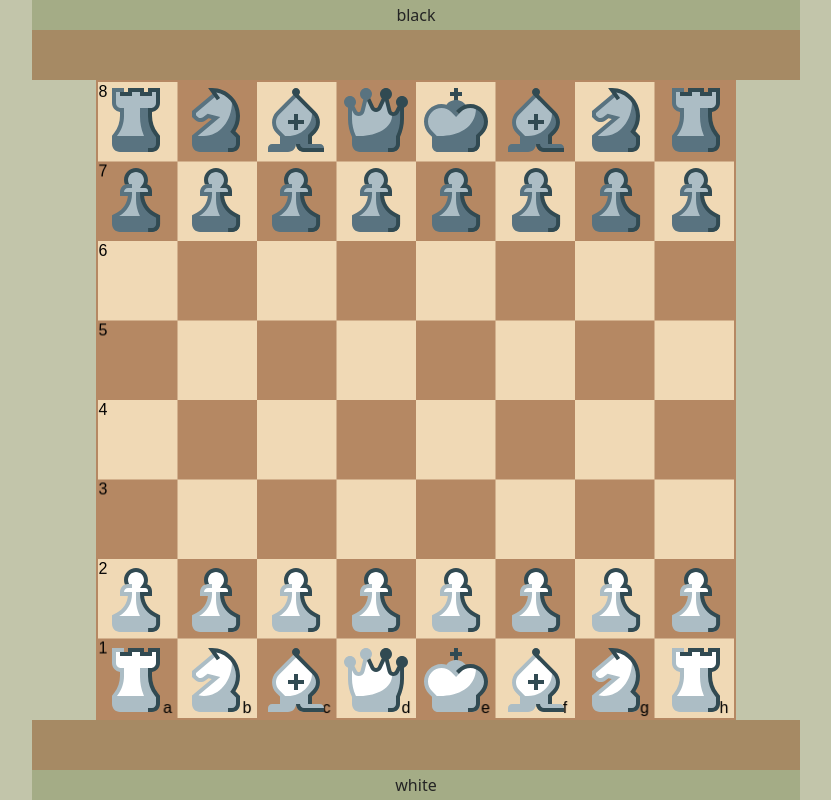
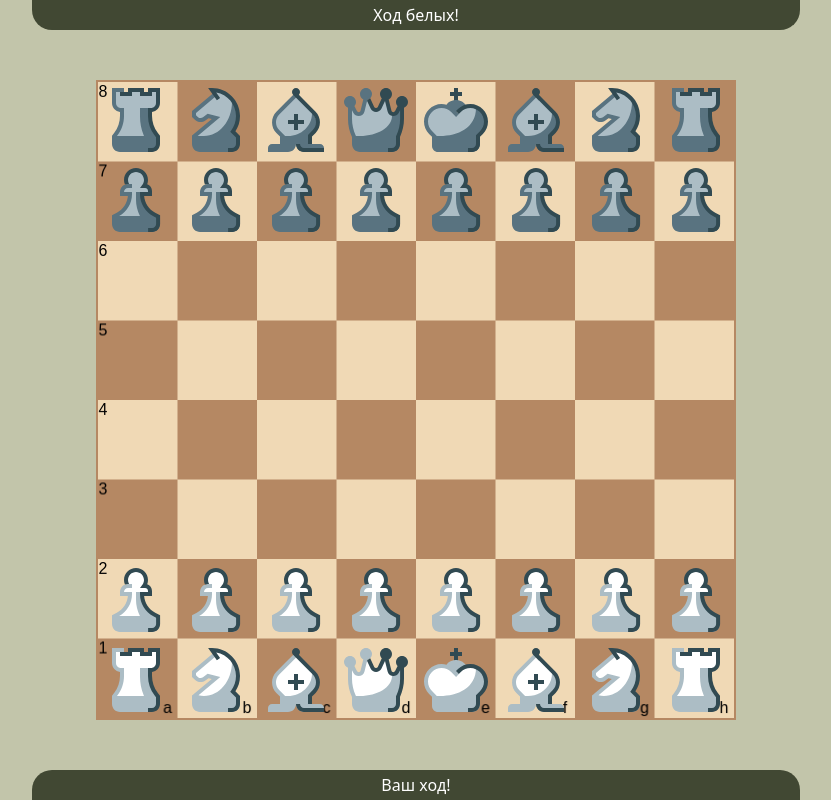
Before and after one commit to Vadim8576/chess, a React app: page / in a window 1280 px wide. Shown: the whole page, without its empty margins (224-1055 px from the left). Built offline with nearby package versions, Linux system fonts and the light colour scheme; the HTML template or start-up script is replaced by a standard one.

Commit message:
CapturedArea and Status

```diff
--- a/src/components/boardElements/BoardElements.jsx
+++ b/src/components/boardElements/BoardElements.jsx
@@ -6,6 +6,7 @@ import Figure from "./Figure"
 import HighlightedCell from "./HighlightedCell"
 import { getSrc } from "../../utils/getSrc";
 import appStore from "../../store/appStore";
+import useGameStatus from "../../hooks/useGameStatus";
 
 
 
@@ -28,42 +29,11 @@ const BoardElements = observer(({ cellSize, startX, startY }) => {
   })
 
 
-  const getGameStatus = () => {
-    appStore.setGameStatus('w', '')
-    appStore.setGameStatus('b', '')
-    const player = appStore.chess.turn()
+  const [getGameStatus] = useGameStatus(appStore)
 
-    if (appStore.chess.inCheck()) {
-      appStore.setGameStatus(player, 'Шах!')
-    }
-
-    if (appStore.chess.isCheckmate()) {
-      appStore.setGameStatus(player, 'Мат!')
-    }
-
-    if (appStore.chess.isStalemate()) {
-      const status = 'Пат. Ничья!'
-      appStore.setGameStatus('w', status)
-      appStore.setGameStatus('b', status)
-    }
-
-    if (appStore.chess.isThreefoldRepetition()) {
-      const status = 'Троекратное повторение. Ничья!'
-      appStore.setGameStatus('w', status)
-      appStore.setGameStatus('b', status)
-    }
-
-    if (appStore.chess.isDraw()) {
-      const status = 'Правило 50 ходов. Ничья!'
-      appStore.setGameStatus('w', status)
-      appStore.setGameStatus('b', status)
-    }
-
-
-    if (appStore.chess.isGameOver()) {
-      console.log('Игра окончена.')
-    }
-  }
+  useEffect(() => {
+    getGameStatus()
+  }, [appStore.whiteBottom])
 
 
   return (
--- /dev/null
+++ b/src/hooks/useGameStatus.js
@@ -0,0 +1,46 @@
+
+const useGameStatus = (appStore) => {
+  const getGameStatus = () => {
+    appStore.setGameStatus('w', '')
+    appStore.setGameStatus('b', '')
+    const player = appStore.chess.turn()
+    appStore.setGameStatus(player, 'Ваш ход!')
+    const contender = player === 'w' ? 'b' : 'w'
+    appStore.setGameStatus(contender, `Ход ${contender === 'b' ? 'белых' : 'черных'}!`)
+
+    if (appStore.chess.inCheck()) {
+      appStore.setGameStatus(player, 'Шах!')
+    }
+
+    if (appStore.chess.isCheckmate()) {
+      appStore.setGameStatus(player, 'Мат!')
+
+    }
+
+    if (appStore.chess.isStalemate()) {
+      const status = 'Пат. Ничья!'
+      appStore.setGameStatus('w', status)
+      appStore.setGameStatus('b', status)
+    }
+
+    if (appStore.chess.isThreefoldRepetition()) {
+      const status = 'Троекратное повторение. Ничья!'
+      appStore.setGameStatus('w', status)
+      appStore.setGameStatus('b', status)
+    }
+
+    if (appStore.chess.isDraw()) {
+      const status = 'Правило 50 ходов. Ничья!'
+      appStore.setGameStatus('w', status)
+      appStore.setGameStatus('b', status)
+    }
+
+
+    if (appStore.chess.isGameOver()) {
+      console.log('Игра окончена.')
+    }
+  }
+  return [getGameStatus]
+}
+
+export default useGameStatus
--- a/src/pages/MainPage/CapturedArea.jsx
+++ b/src/pages/MainPage/CapturedArea.jsx
@@ -10,11 +10,14 @@ justify-content: center;
 align-items: center;
 width: 100%;
 height: 50px;
-background-color: #A68A64;
 `;
 
 
 const CapturedArea = observer(({ capturedFigures }) => {
+
+  console.log(capturedFigures)
+  if(!capturedFigures) return
+
   return (
     <Area>
       {capturedFigures.map((cf, key) => (
--- a/src/pages/MainPage/MainPage.jsx
+++ b/src/pages/MainPage/MainPage.jsx
@@ -23,11 +23,11 @@ const MainPage = observer(() => {
 		<PageContainer>
 			<Panel grow={1}></Panel>
 			<Panel grow={3}>
-				<PlayerStatus status={appStore.whiteBottom ? appStore.blackStatus : appStore.whiteStatus} />
+				<PlayerStatus position={'top'} status={appStore.whiteBottom ? appStore.blackStatus : appStore.whiteStatus} />
 				<CapturedArea capturedFigures={appStore.whiteBottom ? appStore.capturedFigures['w'] : appStore.capturedFigures['b']} />
 				<BoardContainer />
 				<CapturedArea capturedFigures={appStore.whiteBottom ? appStore.capturedFigures['b'] : appStore.capturedFigures['w']} />
-				<PlayerStatus status={appStore.whiteBottom ? appStore.whiteStatus : appStore.blackStatus} />
+				<PlayerStatus position={'bottom'} status={appStore.whiteBottom ? appStore.whiteStatus : appStore.blackStatus} />
 			</Panel>
 			<Panel grow={1}></Panel>
 		</PageContainer>
--- a/src/pages/MainPage/PlayerStatus.jsx
+++ b/src/pages/MainPage/PlayerStatus.jsx
@@ -11,12 +11,16 @@ justify-content: center;
 align-items: center;
 width: 100%;
 height: 30px;
-background-color: #A4AC86;
+color: #fff;
+font-size: bold;
+background-color: #414833;
+border-radius: ${props => props.$position === 'top' ? '0 0 20px 20px' : '20px 20px 0 0'};
 `;
 
-const PlayerStatus = observer(({status}) => {
+const PlayerStatus = observer(({status, position}) => {
+
 	return (
-		<Status>
+		<Status $position={position}>
 			{`${status}`}
 		</Status>
 	)
--- a/src/store/appStore.js
+++ b/src/store/appStore.js
@@ -9,8 +9,8 @@ class appStore {
   // checked = true
   chess = new Chess()
   whiteBottom = true // true | false
-  blackStatus = 'black'
-  whiteStatus = 'white'
+  blackStatus = ''
+  whiteStatus = ''
   capturedFigures = {
     'w': [],
     'b': []
```
